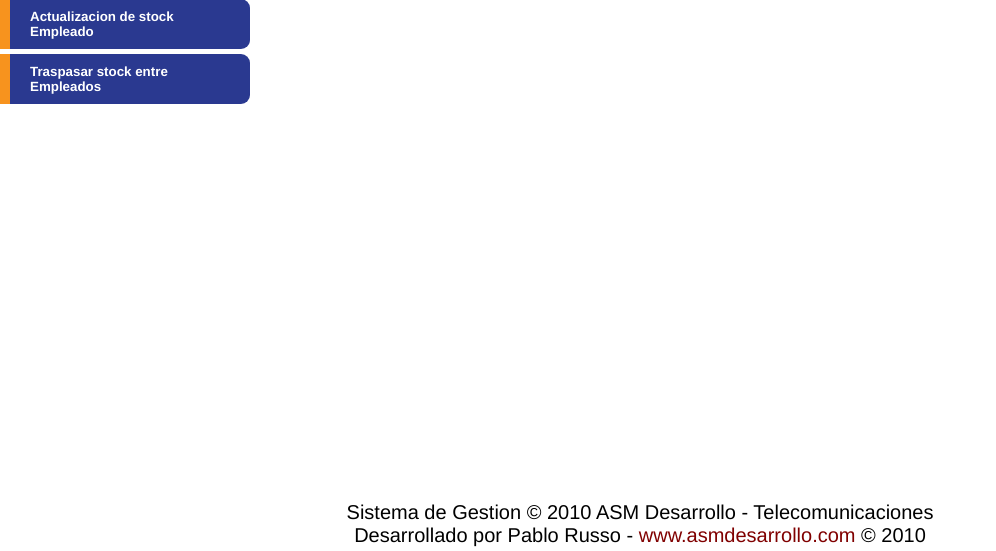
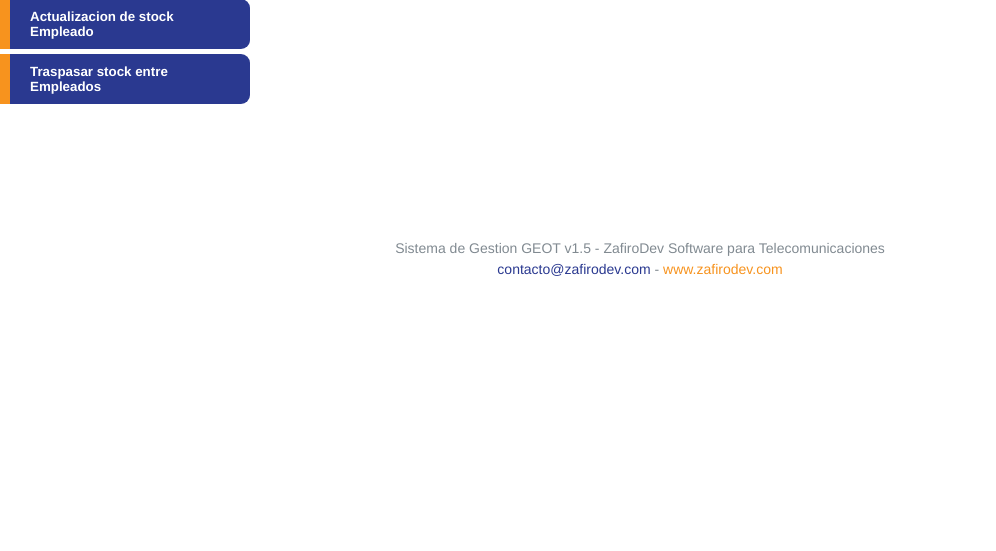
Before and after one commit to zafirodev/geot, a PHP site: page /administrador/altastock.php in a window 1280 px wide. Shown: the part 466-1017 px from the top of the page, without its empty margins (0-996 px from the left). After the commit the page ends 742 px from the top, so only its background shows below. Run offline with PHP 8.4, Linux system fonts and the light colour scheme; a user stored in the database is signed in; data comes from the database, SQL or seed files in the repository.

Commit message:
modificacion de footer

```diff
--- a/administrador/css/estilos.css
+++ b/administrador/css/estilos.css
@@ -28,10 +28,12 @@ height: 15%;
 clear : both;
 color : #818a91;
 text-align : center;
-margin : 60% 10px 10px;
+margin : 40% 10px 10px;
 padding-bottom:10px;
 background-color: #fff;
 height: 5%;
+    line-height: 0.5;
+    font-size: 14px;
 }
 
 h1 {
--- a/administrador/footer.php
+++ b/administrador/footer.php
@@ -1,9 +1,9 @@
 </div>
 <div id="footer">
-
-<p><font color="#000">Sistema de Gestion © 2010 ASM Desarrollo - Telecomunicaciones<br>
-Desarrollado por Pablo Russo - <a href="http://www.asmdesarrollo.com"><font color="#8000000">www.asmdesarrollo.com</font></a> © 2010 </font></p>
-
+<p color="#000">Sistema de Gestion GEOT v1.5 - ZafiroDev Software para Telecomunicaciones</p>
+<p>
+    <a style="color:#2A3990;" href="mailto:contacto@zafirodev.com">contacto@zafirodev.com</a> -
+    <a style="color:#F7931E;" href="http://www.zafirodev.com" color="#800000">www.zafirodev.com</a></p>
 </div>
 </div>
 </body>
```
